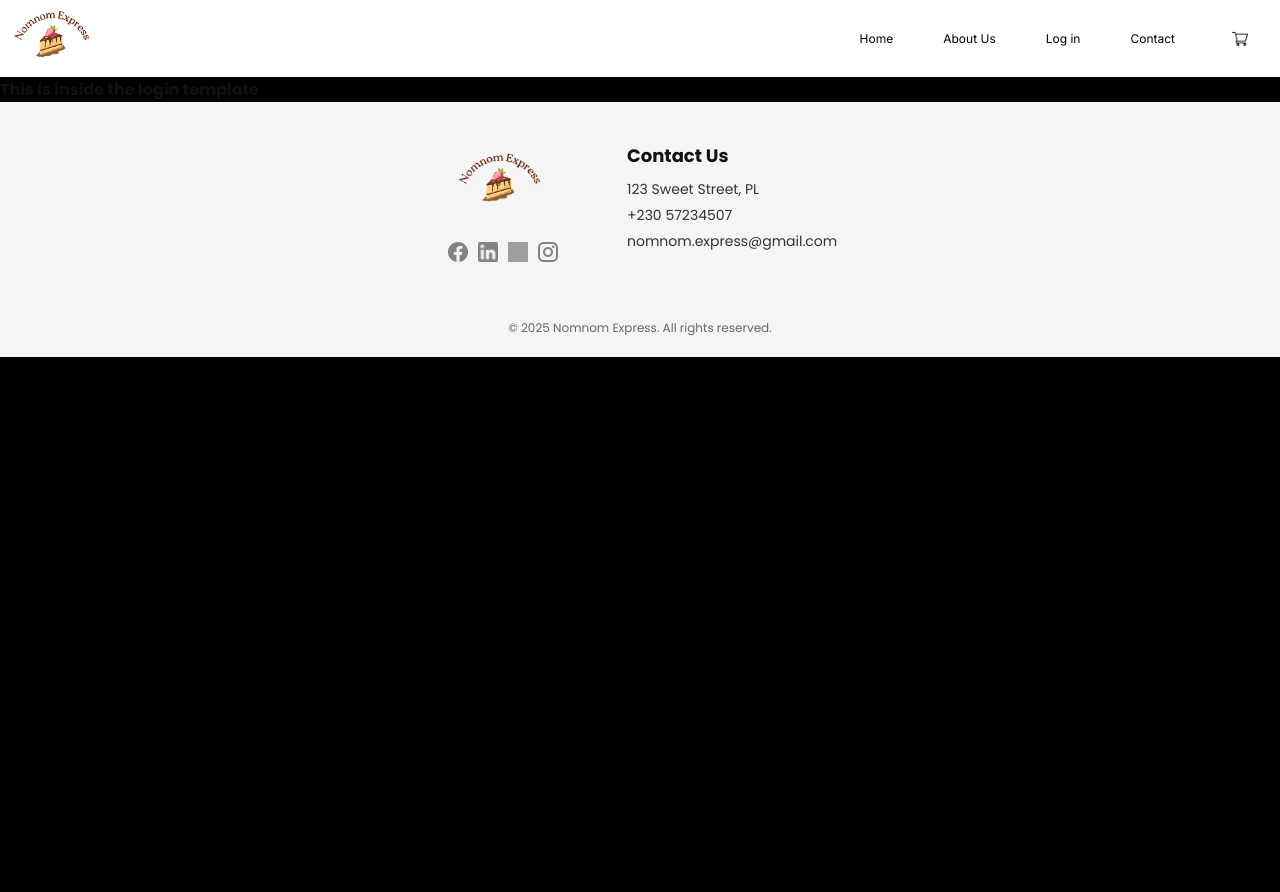
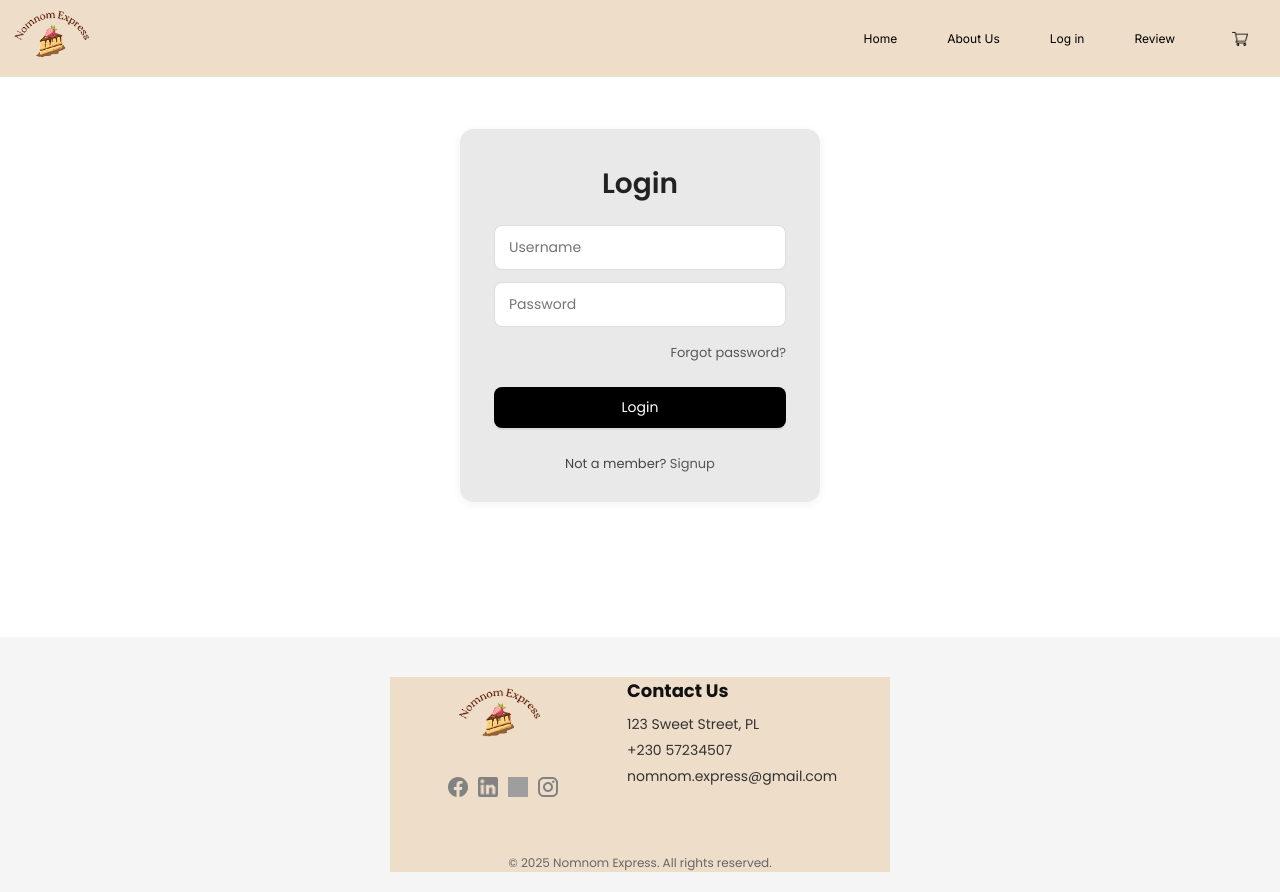
Before and after one commit to Sunhaloo/testing_django, a Django app: page /login/ in a window 1280 px wide. Before the commit the page ends 357 px from the top, so only its background shows below. Run offline with Django 5.2, Linux system fonts and the light colour scheme; grey boxes are pictures that could not be loaded.

Commit message:
A + U: Template For Login and Signup Added

```diff
--- a/NomNom/about_us/static/about_us/style.css
+++ b/NomNom/about_us/static/about_us/style.css
@@ -1,8 +1,7 @@
 body {
   margin: 0;
   padding: 0;
-  /* background-color: #f1e4d3; */
-  background-color: #000000;
+  background-color: #f1e4d3;
   color: #111111;
   font-family: "Poppins", sans-serif;
 }
--- a/NomNom/contact/static/contact/style.css
+++ b/NomNom/contact/static/contact/style.css
@@ -6,9 +6,15 @@
   font-family: "Poppins", sans-serif;
 }
 
+/* HEADER AND FOOTER COLOUR */
+.header_navbar,
+.footer_content {
+  background-color: #eeddc9;
+}
+
 /* PAGE LAYOUT */
 .contact-page {
-  background-color: #fff;
+  background-color: #ffffff;
   display: flex;
   justify-content: center;
   padding: 60px 80px;
--- a/NomNom/contact/templates/contact/contact.html
+++ b/NomNom/contact/templates/contact/contact.html
@@ -11,7 +11,7 @@
 
     <!-- LEFT SIDE: FORM -->
     <div class="contact-form">
-      <h1>Contact Us</h1>
+      <h1>Review Us</h1>
       <form action="#" method="post">
         {% csrf_token %}
         <div class="form-row">
--- a/NomNom/login/static/login/style.css
+++ b/NomNom/login/static/login/style.css
@@ -0,0 +1,111 @@
+/* layout shell - keeps card centered on page */
+.page-shell {
+  min-height: 70vh; /* push footer down like in mock */
+  display: flex;
+  justify-content: center;
+  align-items: flex-start;
+  padding-top: 6.5vh; /* visual vertical offset from header */
+  background-color: #ffffff;
+  font-family: "Poppings", sans-serif;
+}
+
+/* the rounded pale card */
+.auth-card {
+  width: 360px; /* card width similar to mock */
+  background: #e9e9e9; /* pale grey */
+  border-radius: 14px; /* round corners */
+  padding: 34px 34px 28px;
+  box-shadow: 0 2px 10px rgba(0, 0, 0, 0.06);
+  text-align: center;
+}
+
+/* title */
+.auth-title {
+  margin: 0 0 20px;
+  font-size: 28px;
+  font-weight: 600;
+  color: #222;
+}
+
+/* form */
+.auth-form {
+  display: flex;
+  flex-direction: column;
+  gap: 12px;
+}
+
+/* inputs */
+.auth-input {
+  width: 100%;
+  padding: 11px 14px;
+  border-radius: 8px;
+  border: 1px solid #ddd;
+  background: #fff;
+  box-sizing: border-box;
+  font-size: 14px;
+  outline: none;
+  transition:
+    box-shadow 0.12s ease,
+    transform 0.08s ease;
+}
+
+.auth-input:focus {
+  box-shadow: 0 0 0 3px rgba(0, 0, 0, 0.04);
+  transform: translateY(-1px);
+}
+
+/* small helper row (forgot password) */
+.auth-row {
+  display: flex;
+  justify-content: flex-end;
+  margin-top: 4px;
+  margin-bottom: 4px;
+}
+
+/* button */
+.auth-btn {
+  margin-top: 8px;
+  background: #000;
+  color: #fff;
+  border: none;
+  padding: 10px 0;
+  border-radius: 8px;
+  font-size: 14px;
+  cursor: pointer;
+  box-shadow: 0 2px 0 rgba(0, 0, 0, 0.06);
+  transition:
+    transform 0.12s ease,
+    background-color 0.12s ease;
+}
+
+.auth-btn:hover {
+  transform: translateY(-2px);
+  background: #111;
+}
+
+/* muted text and links */
+.muted-link {
+  color: #333;
+  font-size: 13px;
+  text-decoration: none;
+  opacity: 0.8;
+}
+
+.muted-link:hover {
+  text-decoration: underline;
+}
+
+/* center small paragraph under button */
+.muted-center {
+  margin-top: 14px;
+  color: #444;
+  font-size: 13px;
+}
+
+/* responsiveness */
+@media (max-width: 420px) {
+  .auth-card {
+    width: calc(100% - 40px);
+    padding: 28px 20px;
+  }
+}
--- a/NomNom/login/templates/login/login.html
+++ b/NomNom/login/templates/login/login.html
@@ -5,9 +5,30 @@
 {% load static %}
 
 <!-- change the title of the webpage -->
-{% block title %} NomNom About Us {% endblock %}
+{% block title %} NomNom Login {% endblock %}
 
 <!-- the actual content for the login page -->
 {% block content %}
-  <h4 class="testing">This is inside the login template</h4>
+<div class="page-shell">
+  <div class="auth-card">
+    <h1 class="auth-title">Login</h1>
+
+    <form method="POST" action="{% url 'login:login' %}" class="auth-form">
+      {% csrf_token %}
+      <input class="auth-input" type="text" name="username" placeholder="Username" required />
+      <input class="auth-input" type="password" name="password" placeholder="Password" required />
+
+      <div class="auth-row">
+        <a class="muted-link" href="#">Forgot password?</a>
+      </div>
+
+      <button type="submit" class="auth-btn">Login</button>
+
+      <p class="muted-center">
+        Not a member?
+        <a href="{% url 'login:signup' %}" class="muted-link">Signup</a>
+      </p>
+    </form>
+  </div>
+</div>
 {% endblock %}
--- a/NomNom/login/urls.py
+++ b/NomNom/login/urls.py
@@ -6,5 +6,6 @@ app_name = "login"
 
 urlpatterns = [
     # our login path
-    path("", views.index, name="login")
+    path("", views.index, name="login"),
+    path("signup/", views.signup, name="signup"),
 ]
--- a/NomNom/login/views.py
+++ b/NomNom/login/views.py
@@ -6,3 +6,8 @@ from django.http import HttpResponse
 def index(request):
     # return HttpResponse("Hello World From Login")
     return render(request, "login/login.html")
+
+
+def signup(request):
+    # return HttpResponse("Hello World From Login")
+    return render(request, "login/signup.html")
--- a/NomNom/templates/navbar.html
+++ b/NomNom/templates/navbar.html
@@ -10,7 +10,7 @@
       <li><a href="{% url 'landing:landing' %}">Home</a></li>
       <li><a href="{% url 'about_us:about' %}">About Us</a></li>
       <li><a href="{% url 'login:login' %}">Log in</a></li>
-      <li><a href="{% url 'contact:contact' %}">Contact</a></li>
+      <li><a href="{% url 'contact:contact' %}">Review</a></li>
       <li><a href="{% url 'cart:cart' %}"><img src="{% static 'images/Cart-Icon.png' %}"/></a></li>
     </ul>
   </nav>
```
Also changed, not shown: NomNom/login/templates/login/signup.html (added, +31 -0 lines), NomNom/db.sqlite3, README.md.
